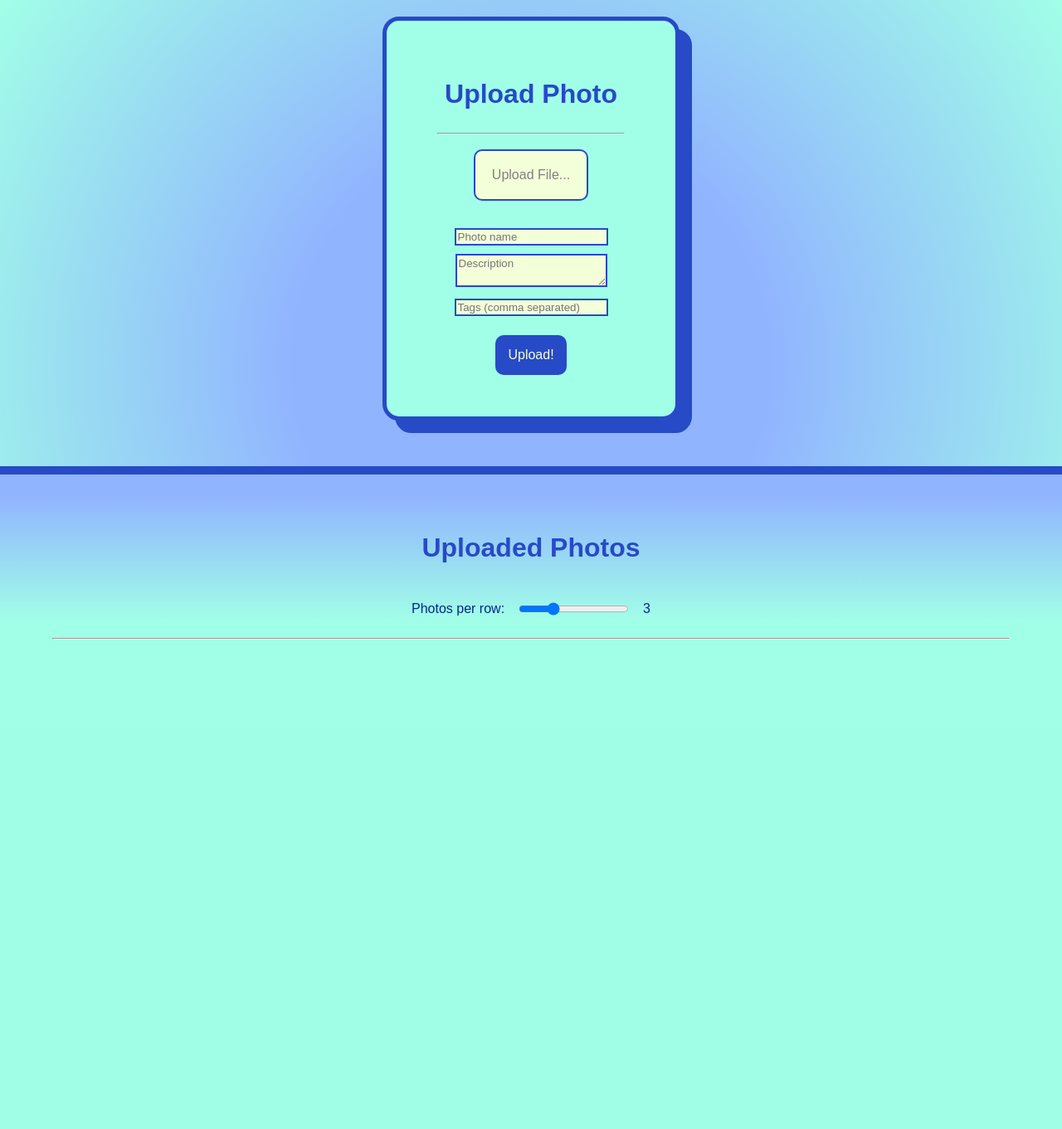
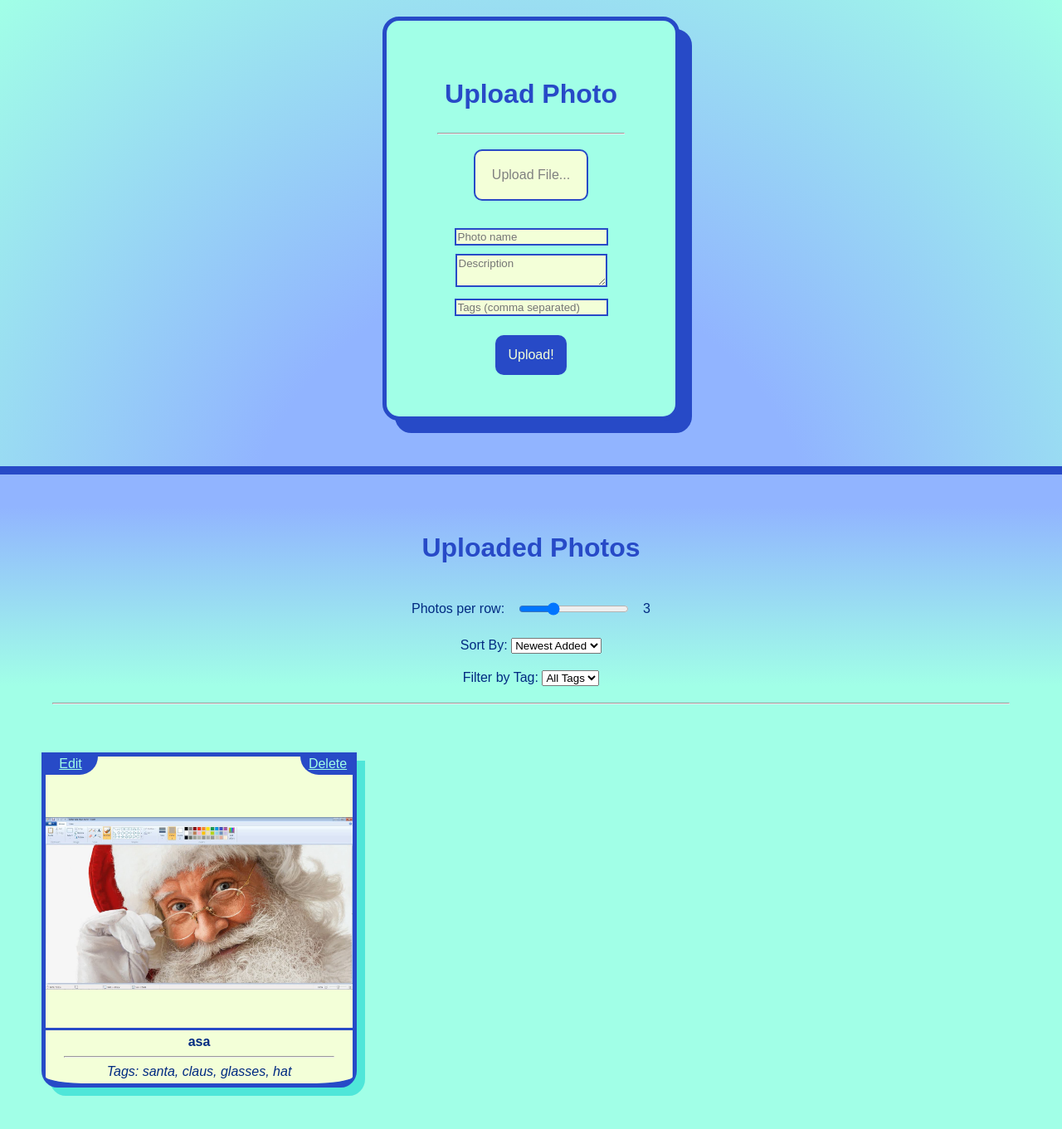
Before and after one commit to aourbanek/CS390CourseProject, a Flask app: page / in a window 1280 px wide. Shown: the whole page at 83% size. Before the commit the page ends 771 px from the top, so only its background shows below. Run offline with Flask 3, Linux system fonts and the light colour scheme; data comes from the database, SQL or seed files in the repository; both versions use the stored data as it was after the commit; data that the repository does not hold is empty; some web fonts are replaced.

Commit message:
styling and merging styles for new features
correcting the mistaken commit before. should merge properly now.

```diff
--- a/CS390prototype/photo_app/app.py
+++ b/CS390prototype/photo_app/app.py
@@ -15,8 +15,9 @@ from transformers import BlipProcessor, BlipForConditionalGeneration
 # ======================
 BASE_DIR = os.path.dirname(os.path.abspath(__file__))
 UPLOAD_FOLDER = os.path.join(BASE_DIR, 'uploads')
+DATABASE_PATH = os.path.join(BASE_DIR, 'database.db')
 
-ALLOWED_EXTENSIONS = {'png', 'jpg', 'jpeg', 'gif', 'webp'}
+ALLOWED_EXTENSIONS = {'png', 'jpg', 'jpeg', 'gif', 'webp', 'avif'}
 
 app = Flask(__name__)
 app.config['UPLOAD_FOLDER'] = UPLOAD_FOLDER
@@ -38,18 +39,17 @@ model = BlipForConditionalGeneration.from_pretrained(
 # DATABASE
 # ======================
 def init_db():
-    conn = sqlite3.connect('database.db')
+    conn = sqlite3.connect(DATABASE_PATH)
     c = conn.cursor()
 
-    c.execute('DROP TABLE IF EXISTS photos')
-
     c.execute('''
-        CREATE TABLE photos (
+        CREATE TABLE IF NOT EXISTS photos (
             id INTEGER PRIMARY KEY AUTOINCREMENT,
             filename TEXT,
             name TEXT,
             description TEXT,
-            tags TEXT
+            tags TEXT,
+            date_added TIMESTAMP DEFAULT CURRENT_TIMESTAMP
         )
     ''')
 
@@ -57,7 +57,6 @@ def init_db():
     conn.close()
 
 init_db()
-
 # ======================
 # HELPERS
 # ======================
@@ -90,12 +89,51 @@ def generate_tags(image_path):
 # ======================
 @app.route('/')
 def index():
-    conn = sqlite3.connect('database.db')
+    sort = request.args.get("sort", "date_desc")
+    selected_tag = request.args.get("tag", "")
+
+    if sort == "name_asc":
+        order_by = "ORDER BY name COLLATE NOCASE ASC"
+    elif sort == "name_desc":
+        order_by = "ORDER BY name COLLATE NOCASE DESC"
+    elif sort == "date_asc":
+        order_by = "ORDER BY date_added ASC"
+    else:
+        order_by = "ORDER BY date_added DESC"
+
+    conn = sqlite3.connect(DATABASE_PATH)
     c = conn.cursor()
-    c.execute("SELECT * FROM photos")
+
+    if selected_tag:
+        c.execute(
+            f"SELECT * FROM photos WHERE tags LIKE ? {order_by}",
+            (f"%{selected_tag}%",)
+        )
+    else:
+        c.execute(f"SELECT * FROM photos {order_by}")
+
     photos = c.fetchall()
+
+    c.execute("SELECT tags FROM photos")
+    tag_rows = c.fetchall()
+    print("TAG ROWS:", tag_rows)
     conn.close()
-    return render_template('index.html', photos=photos)
+
+    all_tags = []
+    for row in tag_rows:
+        if row[0]:
+            tags = [tag.strip() for tag in row[0].split(",") if tag.strip()]
+            all_tags.extend(tags)
+
+    all_tags = sorted(set(all_tags), key=str.lower)
+
+    return render_template(
+        "index.html",
+        photos=photos,
+        sort=sort,
+        all_tags=all_tags,
+        selected_tag=selected_tag
+    )
 
 
 @app.route('/upload', methods=['POST'])
@@ -131,7 +169,7 @@ def upload():
         else:
             tags = generated_tags
 
-        conn = sqlite3.connect('database.db')
+        conn = sqlite3.connect(DATABASE_PATH)
         c = conn.cursor()
         c.execute(
             "INSERT INTO photos (filename, name, description, tags) VALUES (?, ?, ?, ?)",
@@ -149,7 +187,7 @@ def upload():
 #edit
 @app.route('/edit/<int:id>')
 def edit(id):
-    conn = sqlite3.connect('database.db')
+    conn = sqlite3.connect(DATABASE_PATH)
     c = conn.cursor()
 
     c.execute("SELECT * FROM photos WHERE id = ?", (id,))
@@ -160,7 +198,7 @@ def edit(id):
 
 @app.route('/delete/<int:id>')
 def delete(id):
-    conn = sqlite3.connect('database.db')
+    conn = sqlite3.connect(DATABASE_PATH)
     c = conn.cursor()
     #get filename
     c.execute("SELECT filename FROM photos WHERE id = ?", (id,))
@@ -190,7 +228,7 @@ def update(id):
     description = request.form['description']
     tags = request.form['tags']
 
-    conn = sqlite3.connect('database.db')
+    conn = sqlite3.connect(DATABASE_PATH)
     c = conn.cursor()
 
     c.execute("""
--- a/CS390prototype/photo_app/static/css/index.css
+++ b/CS390prototype/photo_app/static/css/index.css
@@ -173,6 +173,7 @@ hr {
     display: flex;
     flex-direction: column;
     justify-content: space-between;
+    width: 100%;
     padding: 5px;
 }
 
@@ -263,7 +264,7 @@ hr {
     align-items: stretch;
     border: solid 5px var(--color-secondary-blue);
     border-radius: 28px;
-    box-shadow: 18px 18px 0 var(--color-secondary-blue);
+    box-shadow: 15px 15px 0 var(--color-secondary-blue);
     overflow: hidden;
 }
 
@@ -272,7 +273,6 @@ hr {
     display: flex;
     align-items: center;
     justify-content: center;
-    padding: 72px 84px;
     background:
         radial-gradient(circle at top left, var(--color-primary-green), transparent 30%),
         radial-gradient(circle at bottom right, var(--color-secondary-blue), transparent 35%),
@@ -446,10 +446,6 @@ hr {
         border-top: solid 5px var(--color-secondary-blue);
     }
 
-    .modal-viewer {
-        padding: 76px 24px 32px;
-    }
-
     .modal-nav {
         width: 56px;
         height: 56px;
--- a/CS390prototype/photo_app/templates/index.html
+++ b/CS390prototype/photo_app/templates/index.html
@@ -37,6 +37,29 @@
                 <input type="range" id="cols-slider" min="1" max="8" value="3" step="1">
                 <span id="cols-label">3</span>
             </div>
+            <form method="GET" style="margin-bottom: 20px; text-align:center;">
+                <label for="sort">Sort By:</label>
+                <select name="sort" id="sort" onchange="this.form.submit()">
+                    <option value="date_desc" {% if sort == 'date_desc' %}selected{% endif %}>Newest Added</option>
+                    <option value="date_asc" {% if sort == 'date_asc' %}selected{% endif %}>Oldest Added</option>
+                    <option value="name_asc" {% if sort == 'name_asc' %}selected{% endif %}>A-Z</option>
+                    <option value="name_desc" {% if sort == 'name_desc' %}selected{% endif %}>Z-A</option>
+                </select>
+            </form>
+
+            <form method="GET" style="margin-bottom: 20px; text-align:center;">
+                <label for="tag">Filter by Tag:</label>
+                <select name="tag" id="tag" onchange="this.form.submit()">
+                    <option value="">All Tags</option>
+                    {% for tag in all_tags %}
+                    <option value="{{ tag }}" {% if selected_tag == tag %}selected{% endif %}>
+                        {{ tag }}
+                    </option>
+                    {% endfor %}
+                </select>
+
+                <input type="hidden" name="sort" value="{{ sort }}">
+            </form>
         </div>
         <hr>
         <div class="uploaded-flex">
```
Also changed, not shown: CS390prototype/photo_app/templates/edit.html (added, +19 -0 lines), CS390prototype/photo_app/database.db, CS390prototype/photo_app/uploads/maxresdefault.jpg (added).
